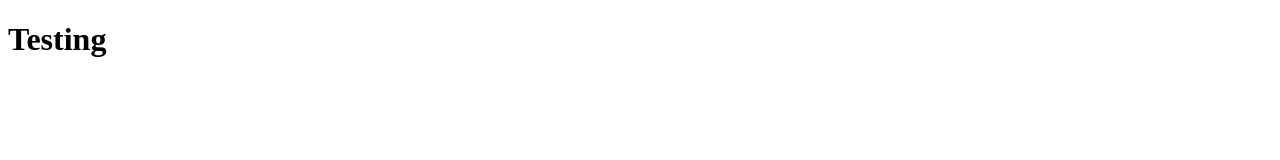
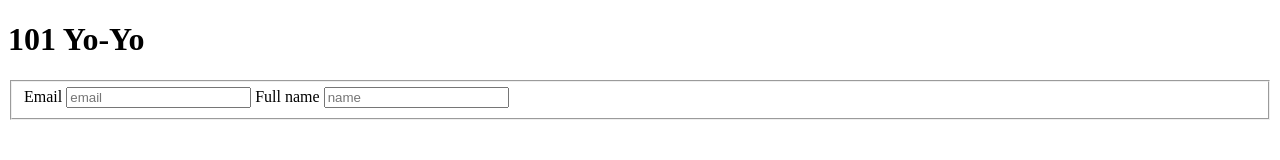
Before and after one commit to jsocorrospring2018/project1, a plain HTML site: page index.html in a window 1280 px wide. Drawn offline with Linux system fonts and the light colour scheme.

Commit message:
Added form fieldset with email and name

```diff
--- a/index.html
+++ b/index.html
@@ -6,9 +6,18 @@
   <meta charset="utf-8" />
 
 <body>
-  <h1> Testing </h1>
+  <h1> 101 Yo-Yo </h1>
 
+  <fieldset>
+    <form class="form" action="index.html" method="post">
+      <label for="email">Email</label>
+      <input type="email" name="email" placeholder="email">
 
+      <label for="name">Full name</label>
+      <input type="name" name="fullName" placeholder="name">
+
+    </form>
+  </fieldset>
 
 
 
```
